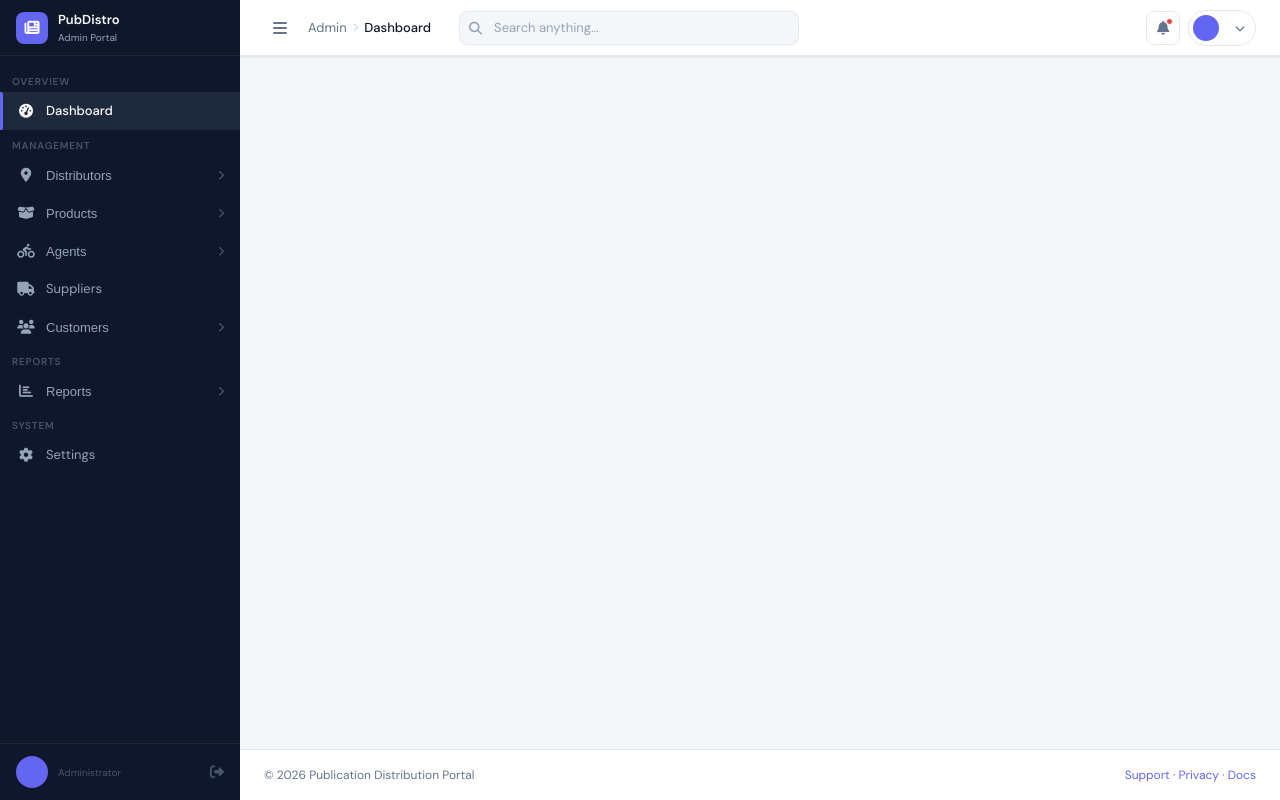
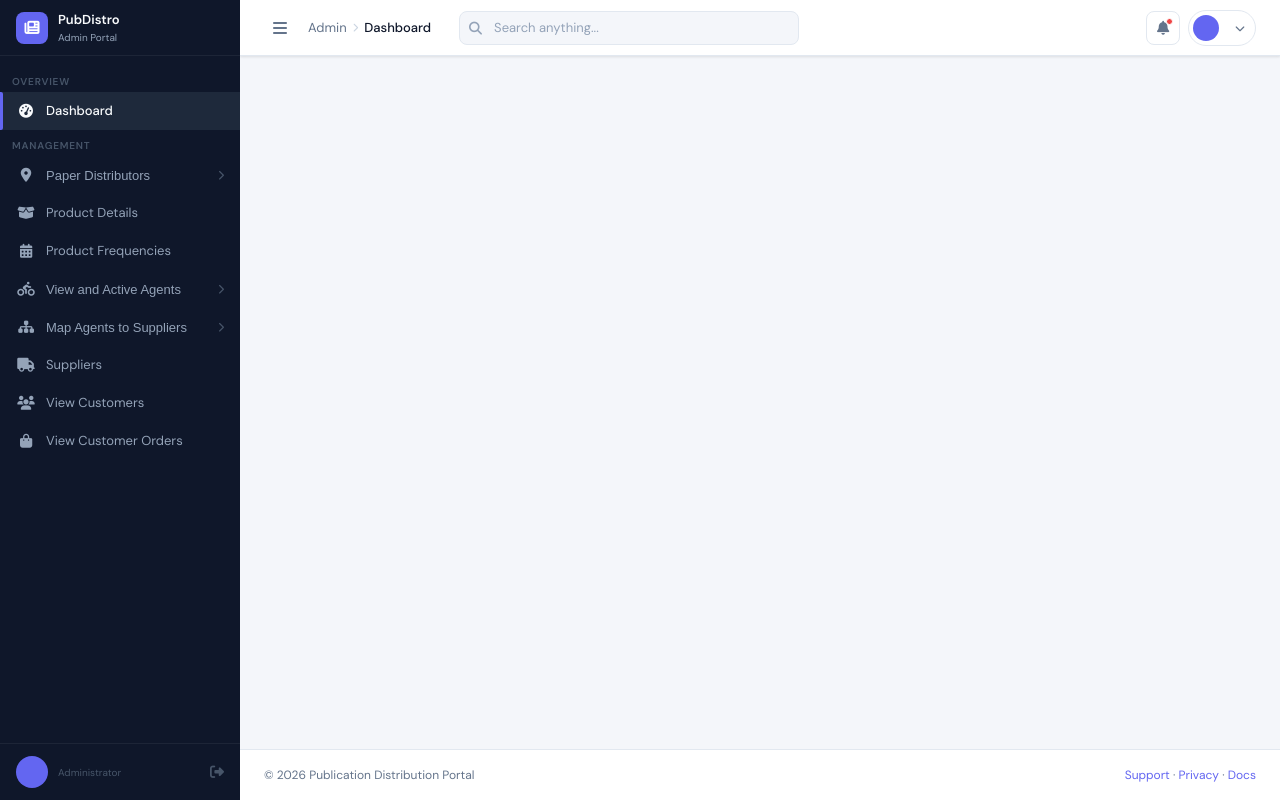
Before and after one commit to Vaishnavi213460/publication-distribution-portal, a Django app: page /admin_panel/ in a window 1280 px wide. Run offline with Django 5.2, Linux system fonts and the light colour scheme.

Commit message:
admin menu changes

```diff
--- a/admin_panel/models.py
+++ b/admin_panel/models.py
@@ -24,6 +24,7 @@ class Product(models.Model):
     management_type = models.CharField(max_length=50)
     issue_day = models.DateField()
     details = models.TextField()
+    image = models.ImageField(upload_to='products/', blank=True, null=True)
     frequency = models.ManyToManyField(Frequency, blank=True)
 
     def __str__(self):
--- a/admin_panel/views.py
+++ b/admin_panel/views.py
@@ -65,7 +65,7 @@ def product_list_create_update(request, id=None):
 
     obj = get_object_or_404(Product, id=id) if id else None
 
-    form = ProductForm(request.POST or None, instance=obj)
+    form = ProductForm(request.POST or None, request.FILES or None, instance=obj)
 
     if request.method == "POST" and form.is_valid():
         form.save()
@@ -89,7 +89,7 @@ def supplier_list_create_update(request, id=None):
 
     obj = get_object_or_404(Supplier, id=id) if id else None
 
-    form = SupplierForm(request.POST or None, instance=obj)
+    form = SupplierForm(request.POST or None, request.FILES or None, instance=obj)
 
     if request.method == "POST" and form.is_valid():
         supplier = form.save(commit=False)
--- a/templates/adminheader.html
+++ b/templates/adminheader.html
@@ -214,37 +214,37 @@
 
         <button class="sb-link" onclick="toggleSub('sub-dist',this)">
             <div class="si"><i class="fa fa-map-marker-alt"></i></div>
-            <span class="sl">Distributors</span>
+            <span class="sl">Paper Distributors</span>
             <i class="fa fa-chevron-right sa"></i>
         </button>
         <div class="sb-sub-menu" id="sub-dist">
-<a href="{% url 'location_list' %}" class="sb-link">Add Location</a>
-            <a href="{% url 'location_list' %}" class="sb-link">View Locations</a>
-<a href="{% url 'frequency_list' %}" class="sb-link">Update Frequency Details</a>
+            <a href="{% url 'location_list' %}" class="sb-link">List / Add Locations</a>
         </div>
 
-        <button class="sb-link" onclick="toggleSub('sub-prod',this)">
+        <a href="{% url 'product_list' %}" class="sb-link">
             <div class="si"><i class="fa fa-box-open"></i></div>
-            <span class="sl">Products</span>
-            <i class="fa fa-chevron-right sa"></i>
-        </button>
-        <div class="sb-sub-menu" id="sub-prod">
-            <a href="{% url 'product_list' %}" class="sb-link">View Products</a>
-<a href="{% url 'product_list' %}" class="sb-link">Add / Update Product</a>
-            <a href="{% url 'frequency_list' %}" class="sb-link">Manage Frequencies</a>
-        </div>
+            <span class="sl">Product Details</span>
+        </a>
+        <a href="{% url 'frequency_list' %}" class="sb-link">
+            <div class="si"><i class="fa fa-calendar-alt"></i></div>
+            <span class="sl">Product Frequencies</span>
+        </a>
 
         <button class="sb-link" onclick="toggleSub('sub-agent',this)">
             <div class="si"><i class="fa fa-person-biking"></i></div>
-            <span class="sl">Agents</span>
+            <span class="sl">View and Active Agents</span>
             <i class="fa fa-chevron-right sa"></i>
         </button>
         <div class="sb-sub-menu" id="sub-agent">
-<a href="{% url 'agent_list' %}" class="sb-link">View & Active Agents</a>
-<a href="{% url 'agent_supplier_mapping' %}" class="sb-link">Map to Suppliers</a>
-            <a href="#" class="sb-link">Delivery Rounds</a>
-            <a href="#" class="sb-link">Delivery Stock</a>
-            <a href="#" class="sb-link">Agent Stock</a>
+            <a href="{% url 'agent_list' %}" class="sb-link">List and Status</a>
+        </div>
+        <button class="sb-link" onclick="toggleSub('sub-agent-supp',this)">
+            <div class="si"><i class="fa fa-sitemap"></i></div>
+            <span class="sl">Map Agents to Suppliers</span>
+            <i class="fa fa-chevron-right sa"></i>
+        </button>
+        <div class="sb-sub-menu" id="sub-agent-supp">
+            <a href="{% url 'agent_supplier_mapping' %}" class="sb-link">View and Map</a>
         </div>
 
         <a href="{% url 'supplier_list' %}" class="sb-link">
@@ -252,35 +252,15 @@
             <span class="sl">Suppliers</span>
         </a>
 
-        <button class="sb-link" onclick="toggleSub('sub-cust',this)">
+        <a href="{% url 'customer_list' %}" class="sb-link">
             <div class="si"><i class="fa fa-users"></i></div>
-            <span class="sl">Customers</span>
-            <i class="fa fa-chevron-right sa"></i>
-        </button>
-        <div class="sb-sub-menu" id="sub-cust">
-<a href="{% url 'customer_list' %}" class="sb-link">View Customers</a>
-<a href="{% url 'customer_order_list' %}" class="sb-link">Customer Orders</a>
-            <a href="#" class="sb-link">Complaints</a>
-        </div>
+            <span class="sl">View Customers</span>
+        </a>
+        <a href="{% url 'customer_order_list' %}" class="sb-link">
+            <div class="si"><i class="fa fa-shopping-bag"></i></div>
+            <span class="sl">View Customer Orders</span>
+        </a>
 
-        <div class="sb-section">Reports</div>
-
-        <button class="sb-link" onclick="toggleSub('sub-rep',this)">
-            <div class="si"><i class="fa fa-chart-bar"></i></div>
-            <span class="sl">Reports</span>
-            <i class="fa fa-chevron-right sa"></i>
-        </button>
-        <div class="sb-sub-menu" id="sub-rep">
-            <a href="#" class="sb-link">Invoices</a>
-            <a href="#" class="sb-link">Manage News</a>
-            <a href="#" class="sb-link">View Complaints</a>
-        </div>
-
-        <div class="sb-section">System</div>
-        <a href="#" class="sb-link">
-            <div class="si"><i class="fa fa-gear"></i></div>
-            <span class="sl">Settings</span>
-        </a>
     </div>
 
     <div class="sb-footer">
--- a/templates/agentheader.html
+++ b/templates/agentheader.html
@@ -1,8 +1,4 @@
 {% extends 'adminheader.html' %}
-{% comment %}
-Agent base extends admin_base but overrides accent colour and all nav/role-specific blocks.
-Add this to your project: templates/agent_base.html
-{% endcomment %}
 
 {% block title %}Agent Portal — Publication Distribution{% endblock %}
 
```
Also changed, not shown: templates/loc_list_form.html (+0 -7 lines), templates/product_list_form.html (+9 -4 lines), static/img/products/product-1.jpg, static/img/select-product-1.jpg (deleted), static/img/select-product-2.jpg (deleted).
